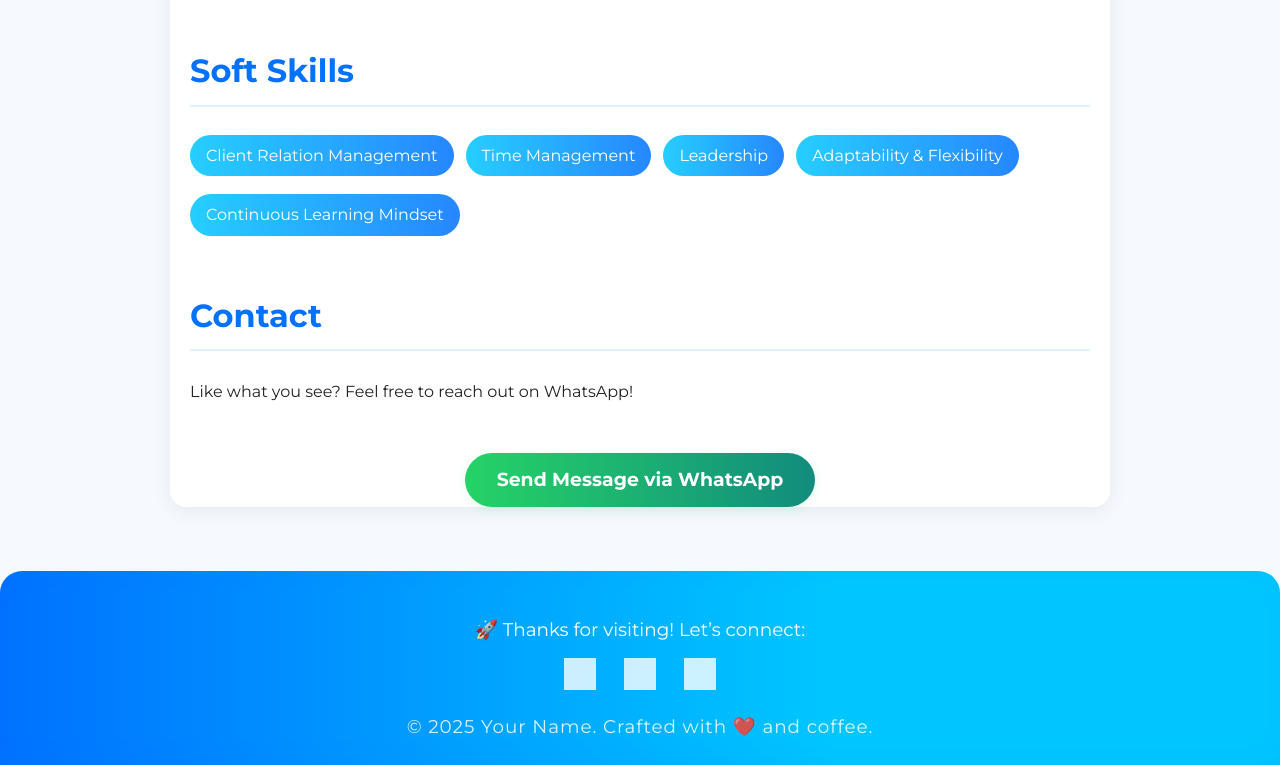
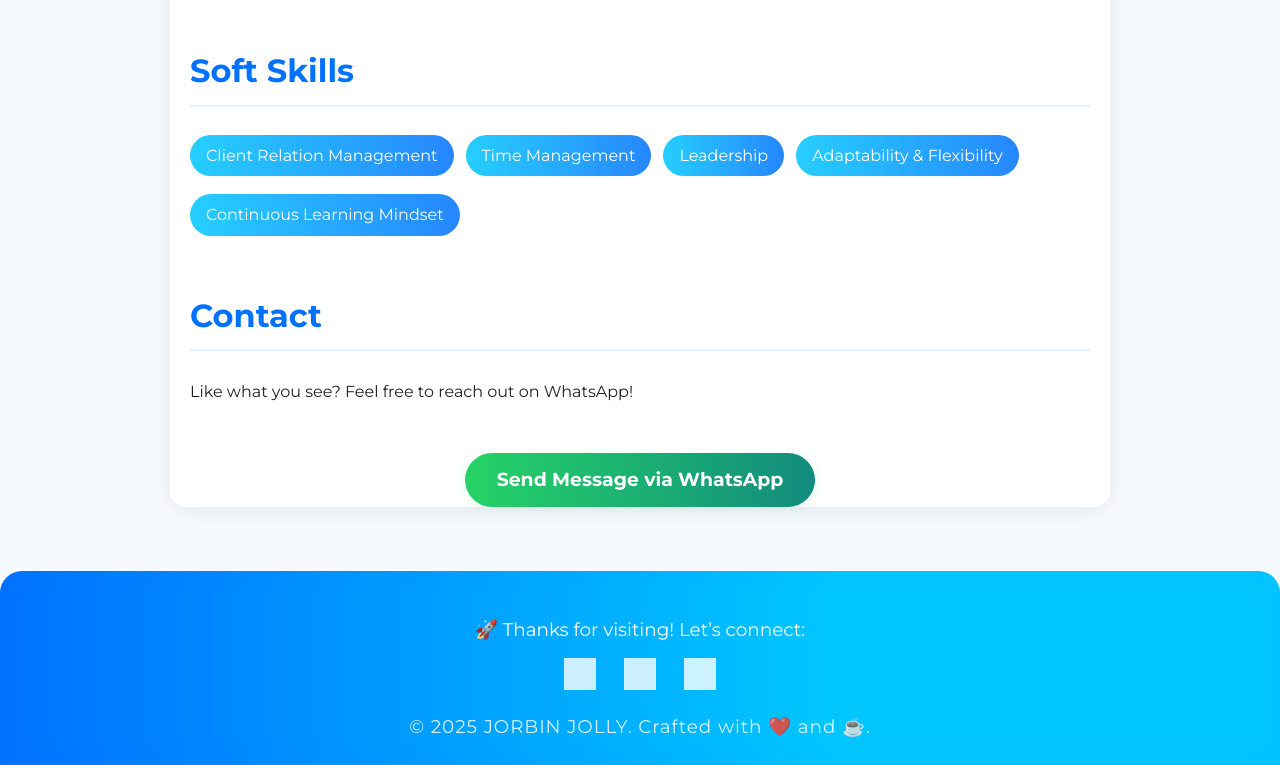
Before and after one commit to jorbin8014/sample_portfolio, a plain HTML site: page index.html in a window 1280 px wide. Shown: the part 2196-2961 px from the top of the page. Drawn offline with Linux system fonts and the light colour scheme; grey boxes are pictures that could not be loaded.

Commit message:
index.html

```diff
--- a/index.html
+++ b/index.html
@@ -358,7 +358,7 @@
       </a>
       <!-- Add more social links as needed -->
     </div>
-    <p class="footer-copy">© 2025 Your Name. Crafted with ❤️ and coffee.</p>
+    <p class="footer-copy">© 2025 JORBIN JOLLY. Crafted with ❤️ and ☕.</p>
   </div>
   </footer>
 
```
